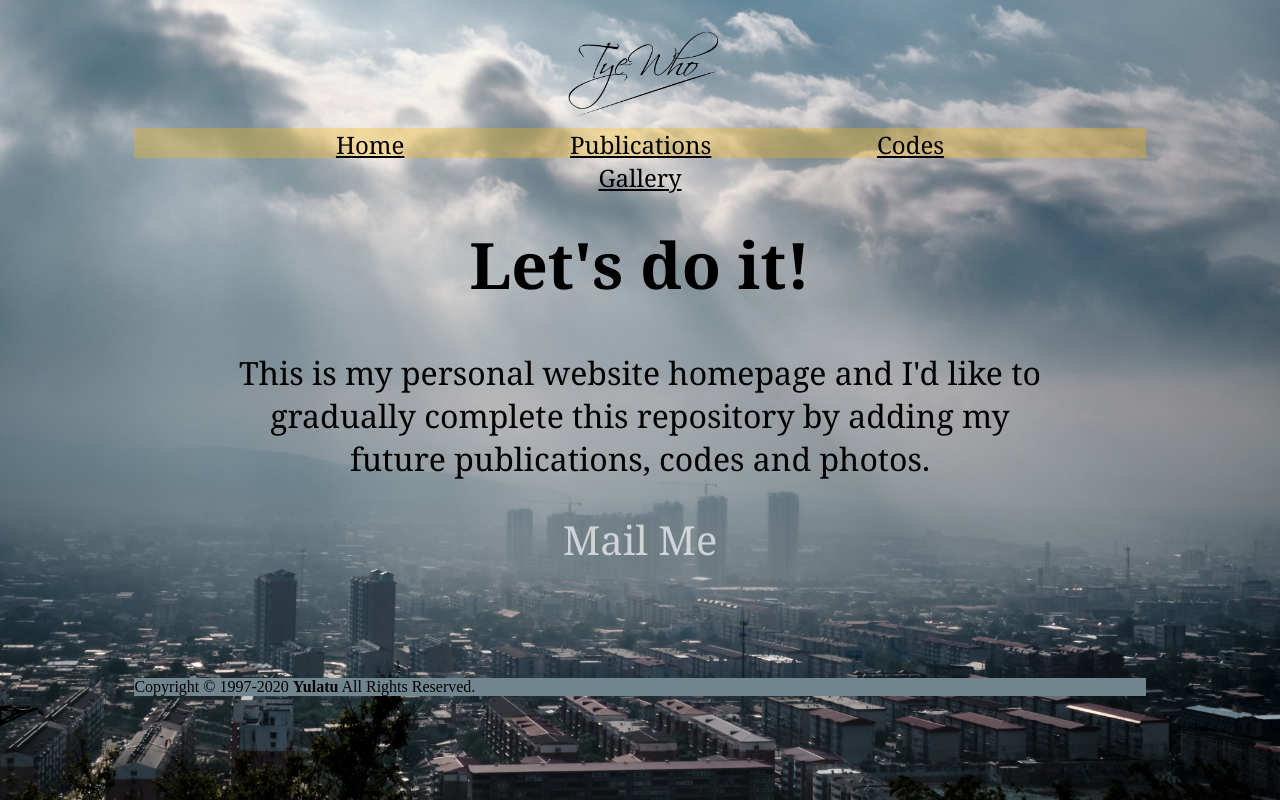
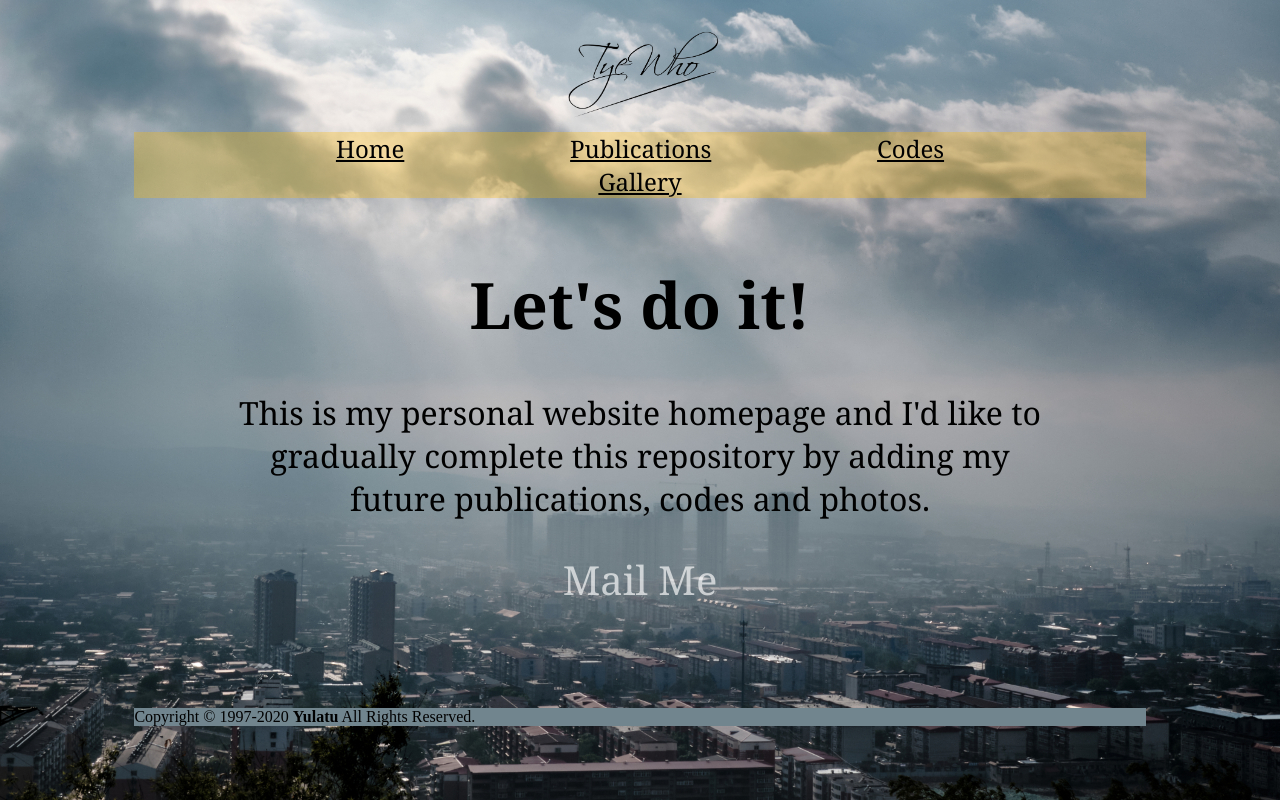
Before and after one commit to Yulatu/yulatu.github.io, a plain HTML site: page index.html in a window 1280 px wide. Drawn offline with Linux system fonts and the light colour scheme.

Commit message:
adjust 3rd px to percent

```diff
--- a/css/BeginStyle.css
+++ b/css/BeginStyle.css
@@ -19,24 +19,25 @@ body {
 }
 
 header {
-    height: 120px;
+    height: auto;
     /* background-color: rgb(185, 200, 207); */
     text-align: center;
 }
 
 nav {
-    height: 30px;
+    height: auto;
     text-align: center;
     background-color: rgba(255, 187, 0, 0.301);
 }
 
 main {
-    height: 500px;
+    height: auto;
     /* background-color:rgb(175, 175, 175); */
     text-align: center;
     padding-top: 2%;
     padding-left: 10%;
     padding-right: 10%;
+    padding-bottom: 10%;
 }
 
 footer {
--- a/index.html
+++ b/index.html
@@ -14,7 +14,7 @@
     <body>
         <div class="container">
             <header>
-                <img src="img/TyeWho_black.png" alt="This is the logo image."  height=100%>
+                <img src="img/TyeWho_black.png" alt="This is the logo image."  height=120px>
             </header>
             <nav>
                 <a href="#">Home</a>
```
